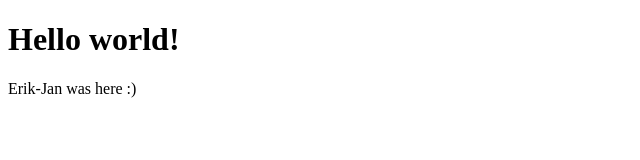
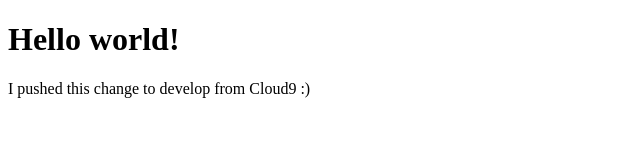
Before and after one commit to ejdavids/hello-world, a plain HTML site: page index.html in a window 1280 px wide. Shown: the whole page, without its empty margins (0-640 px from the left). Drawn offline with Linux system fonts and the light colour scheme.

Commit message:
Test commit and push from cloud9

```diff
--- a/index.html
+++ b/index.html
@@ -6,6 +6,6 @@
 </head>
 <body>
 <h1>Hello world!</h1>
-<p>Erik-Jan was here :)</p>
+<p>I pushed this change to develop from Cloud9 :)</p>
 </body>
 </html>
```
